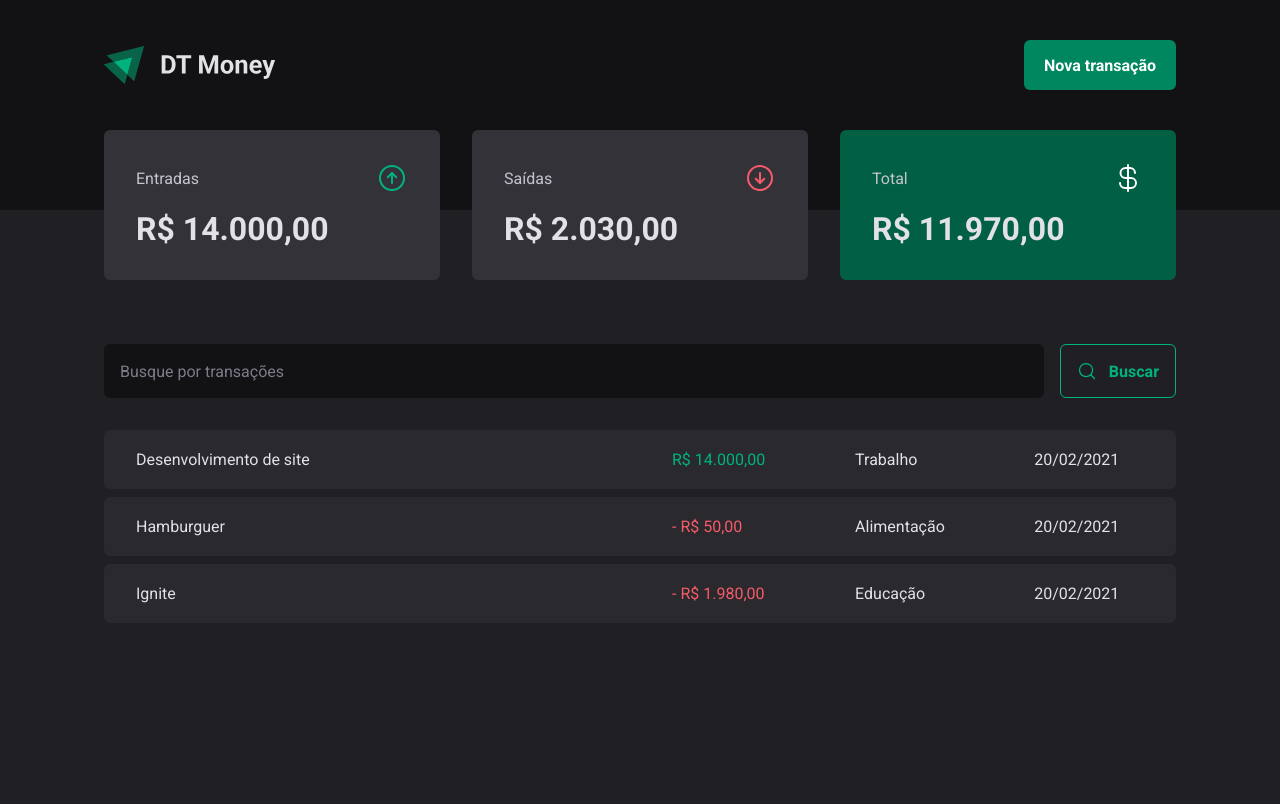
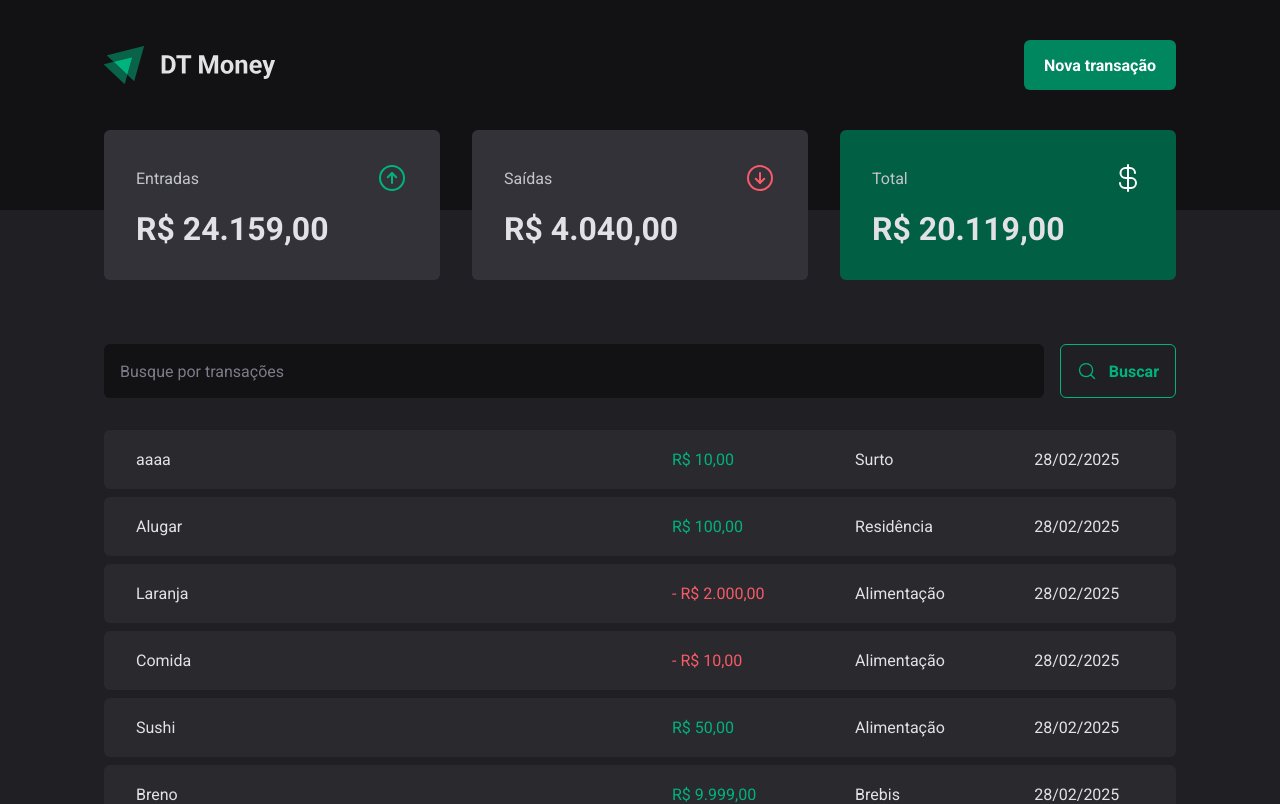
Before and after one commit to BrenoJLeal02/Transactions, a React (Vite) app: page / in a window 1280 px wide. Shown: the top 804 px of the page. Built offline with nearby package versions, Linux system fonts and the light colour scheme; data requests are answered from the project's data file.

Commit message:
feat: criação de novas transações

```diff
--- a/package.json
+++ b/package.json
@@ -15,6 +15,7 @@
     "@radix-ui/react-dialog": "^1.1.6",
     "@radix-ui/react-radio-group": "^1.2.3",
     "@types/styled-components": "^5.1.34",
+    "axios": "^1.8.1",
     "phosphor-react": "^1.4.1",
     "react": "^19.0.0",
     "react-dom": "^19.0.0",
@@ -31,7 +32,7 @@
     "eslint-plugin-react-hooks": "^5.0.0",
     "eslint-plugin-react-refresh": "^0.4.18",
     "globals": "^15.14.0",
-    "json-server": "^1.0.0-beta.3",
+    "json-server": "^0.17.0",
     "typescript": "~5.7.2",
     "typescript-eslint": "^8.22.0",
     "vite": "^6.1.0"
--- a/server.json
+++ b/server.json
@@ -23,6 +23,54 @@
       "category": "Educação",
       "price": 1980,
       "createdAt": "2021-02-20T10:22:00"
+    },
+    {
+      "description": "Breno",
+      "category": "Brebis",
+      "price": 9999,
+      "type": "income",
+      "createdAt": "2025-02-28T13:10:31.604Z",
+      "id": 4
+    },
+    {
+      "description": "Sushi",
+      "category": "Alimentação",
+      "price": 50,
+      "type": "income",
+      "createdAt": "2025-02-28T13:12:16.972Z",
+      "id": 5
+    },
+    {
+      "description": "Comida",
+      "category": "Alimentação",
+      "price": 10,
+      "type": "outcome",
+      "createdAt": "2025-02-28T13:24:31.165Z",
+      "id": 6
+    },
+    {
+      "description": "Laranja",
+      "category": "Alimentação",
+      "price": 2000,
+      "type": "outcome",
+      "createdAt": "2025-02-28T13:25:29.341Z",
+      "id": 7
+    },
+    {
+      "description": "Alugar",
+      "category": "Residência",
+      "price": 100,
+      "type": "income",
+      "createdAt": "2025-02-28T13:26:53.542Z",
+      "id": 8
+    },
+    {
+      "description": "aaaa",
+      "category": "Surto",
+      "price": 10,
+      "type": "income",
+      "createdAt": "2025-02-28T13:28:34.555Z",
+      "id": 9
     }
   ]
 }
--- a/src/components/NewTransactionModal/index.tsx
+++ b/src/components/NewTransactionModal/index.tsx
@@ -4,6 +4,9 @@ import { ArrowCircleDown, ArrowCircleUp, X } from "phosphor-react";
 import * as z from "zod";
 import { Controller, useForm } from "react-hook-form";
 import { zodResolver } from "@hookform/resolvers/zod";
+
+import { useContext } from "react";
+import TransactionsContext from "../../contexts/TransactionsContext";
 
 const NewTransactionFormSchema = z.object({
     description: z.string(),
@@ -16,11 +19,13 @@ type NewTransactionFormInput = z.infer<typeof NewTransactionFormSchema>
 
 
 export function NewTransactionModal() {
+    const {createTransaction} = useContext(TransactionsContext)
     const {
         control,
         register,
         handleSubmit,
-        formState: {isSubmitting}
+        formState: {isSubmitting},
+        reset,
 
     } = useForm< NewTransactionFormInput>({
         resolver: zodResolver(NewTransactionFormSchema),
@@ -31,9 +36,14 @@ export function NewTransactionModal() {
     })
 
    async function handleCreateNewTransaction(data: NewTransactionFormInput){
-        await new Promise(resolve => setTimeout(resolve, 2000));
-
-        console.log(data)
+    const {description, price, category, type} = data;
+    await createTransaction({
+        description,
+        category,
+        price,
+        type,
+    });
+    reset()
     }
     return(
         <Dialog.Portal>
--- a/src/components/SearchForm/index.tsx
+++ b/src/components/SearchForm/index.tsx
@@ -3,15 +3,18 @@ import { SearchFormContainer } from "./styles";
 import {useForm} from "react-hook-form";
 import * as z from "zod"
 import {zodResolver} from "@hookform/resolvers/zod"
+import { useContext } from "react";
+import TransactionsContext from "../../contexts/TransactionsContext";
 
 
-const seachFormSchema = z.object({
+const searchFormSchema = z.object({
   query: z.string(),
 })
 
-type SearchFormInput = z.infer<typeof seachFormSchema>
+type SearchFormInput = z.infer<typeof searchFormSchema>
 
 export function SearchForm() {
+  const { fetchTransactions } = useContext(TransactionsContext)
   const {
     register,
     handleSubmit,
@@ -19,13 +22,13 @@ export function SearchForm() {
       isSubmitting
     }
   } = useForm<SearchFormInput>({
-    resolver: zodResolver(seachFormSchema)
+    resolver: zodResolver(searchFormSchema)
 
   })
 
   async function handleSearchTransactions(data: SearchFormInput){
-    await new Promise(resolve => setTimeout(resolve, 2000));
-    console.log( data);
+
+    await fetchTransactions(data.query)
 
   }
 
--- a/src/contexts/TransactionsContext.tsx
+++ b/src/contexts/TransactionsContext.tsx
@@ -1,5 +1,5 @@
 import { createContext, useEffect, useState, ReactNode } from "react";
-
+import {api} from "../lib/axios"
 interface Transactions {
     id: number;
     description: string;
@@ -8,10 +8,22 @@ interface Transactions {
     category: string;
     createdAt: string;
 }
+interface CreateTransactionInput{
+    description: string;
+    category: string;
+    price:number;
+    type: 'income' | 'outcome';
+
+
+}
 
 interface TransactionContextType {
     transactions: Transactions[];
+    fetchTransactions: (query?: string) => Promise<void>
+    createTransaction: (data: CreateTransactionInput) => Promise<void>
+
 }
+
 
 const TransactionsContext = createContext({} as TransactionContextType);
 export default TransactionsContext;
@@ -19,18 +31,43 @@ export default TransactionsContext;
 export function TransactionsProvider({ children }: { children: ReactNode }) {
     const [transactions, setTransactions] = useState<Transactions[]>([]);
 
-    async function loadTransactions() {
-        const response = await fetch('http://localhost:3000/transactions');
-        const data = await response.json();
-        setTransactions(data);
+    async function fetchTransactions(query?: string) {
+       const response = await api.get('/transactions', {
+        params: {
+            _sort:'createdAt',
+            _order: 'desc',
+            q: query,
+        }
+       })
+        setTransactions(response.data);
+
     }
 
+    async function createTransaction(data: CreateTransactionInput ){
+        const {description, price, category, type} = data;
+
+        const response = await api.post('/transactions', {
+            description,
+            category,
+            price,
+            type,
+            createdAt: new Date(),
+        })
+
+        setTransactions(state => [response.data, ...state])
+    }
+
+
     useEffect(() => {
-        loadTransactions();
+        fetchTransactions();
     }, []);
 
     return (
-        <TransactionsContext.Provider value={{ transactions }}>
+        <TransactionsContext.Provider value={{
+            transactions,
+            fetchTransactions,
+            createTransaction
+            }}>
             {children}
         </TransactionsContext.Provider>
     );
--- /dev/null
+++ b/src/lib/axios.ts
@@ -0,0 +1,4 @@
+import axios from "axios"
+export const api = axios.create({
+    baseURL: 'http://localhost:3000',
+})
```
Also changed, not shown: 1 other file (tests, documents, lock files or other folders). Lines whose indentation alone changed are shown as unchanged.
